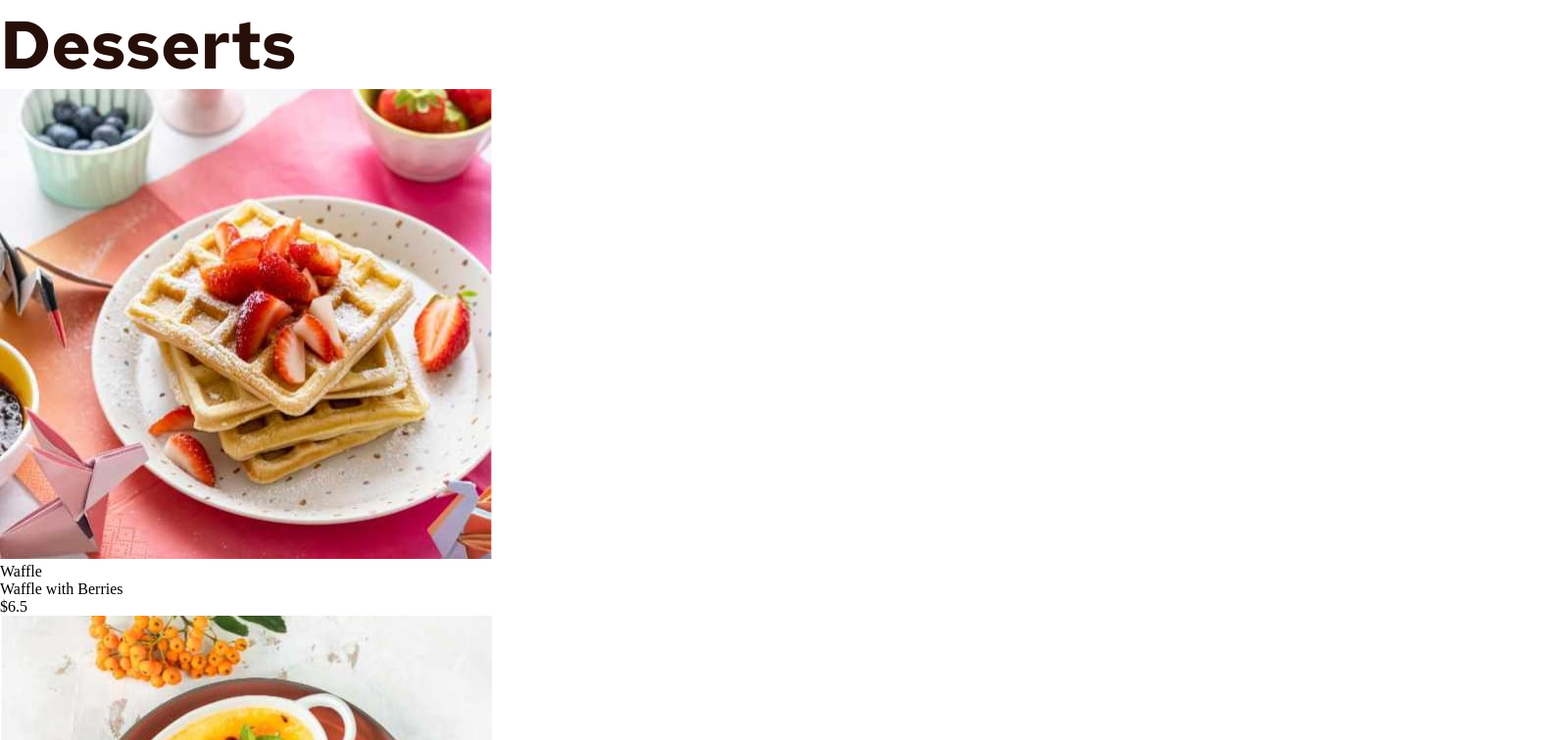
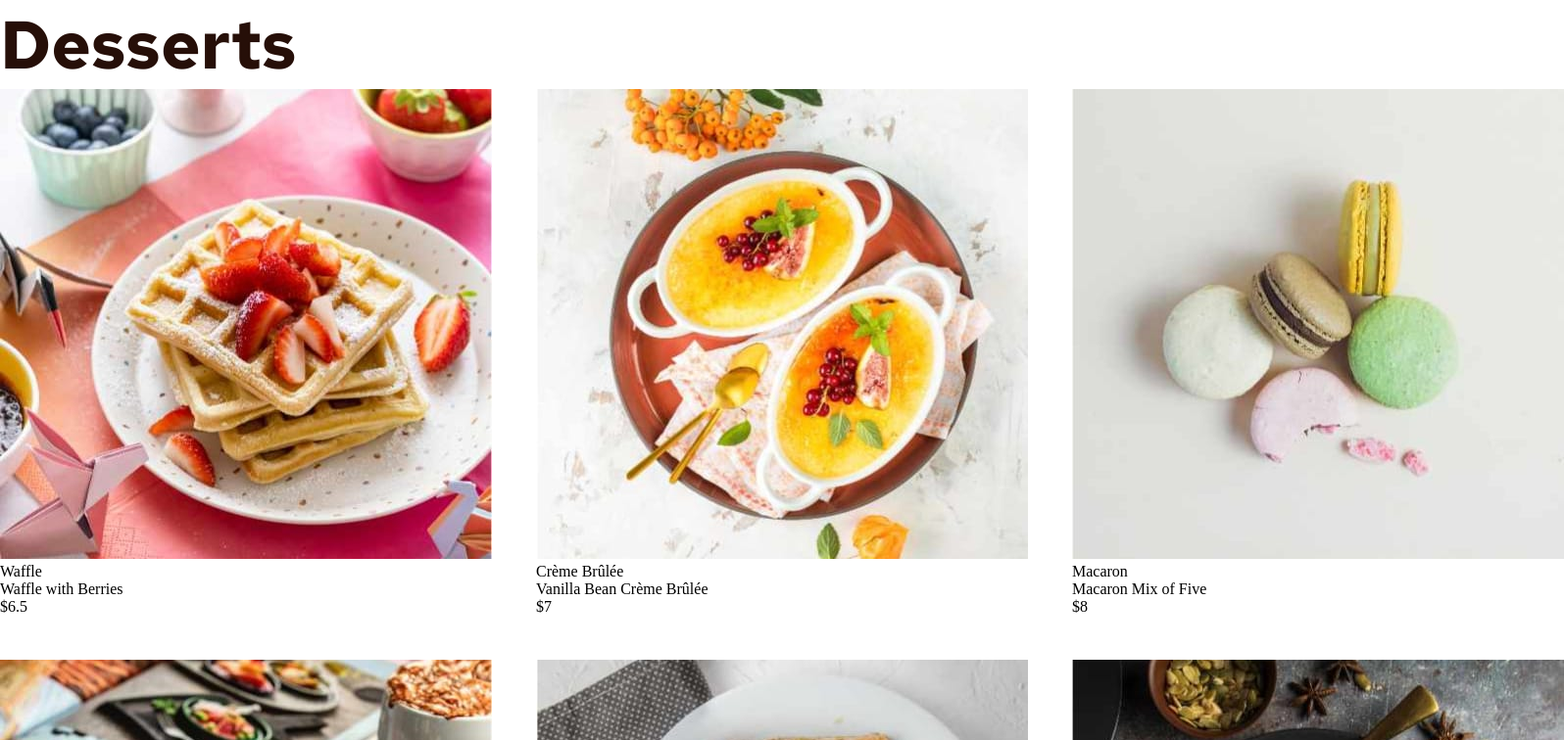
Before and after one commit to LeonardoFreiria/product-list-with-cart, an Angular app: page / in a window 1280 px wide. Shown: the top 756 px of the page at 98% size, 1596 px wide, since content can reach past the window. Built offline with nearby package versions, Linux system fonts and the light colour scheme.

Commit message:
feat: Add css class responsible for the page grid

```diff
--- a/src/app/app.component.scss
+++ b/src/app/app.component.scss
@@ -4,3 +4,9 @@
   font-weight: 700;
   color: hsl(14, 65%, 9%);
 }
+
+.grid-container {
+  display: grid;
+  grid-template-columns: repeat(3, auto);
+  gap: 45px;
+}
```
